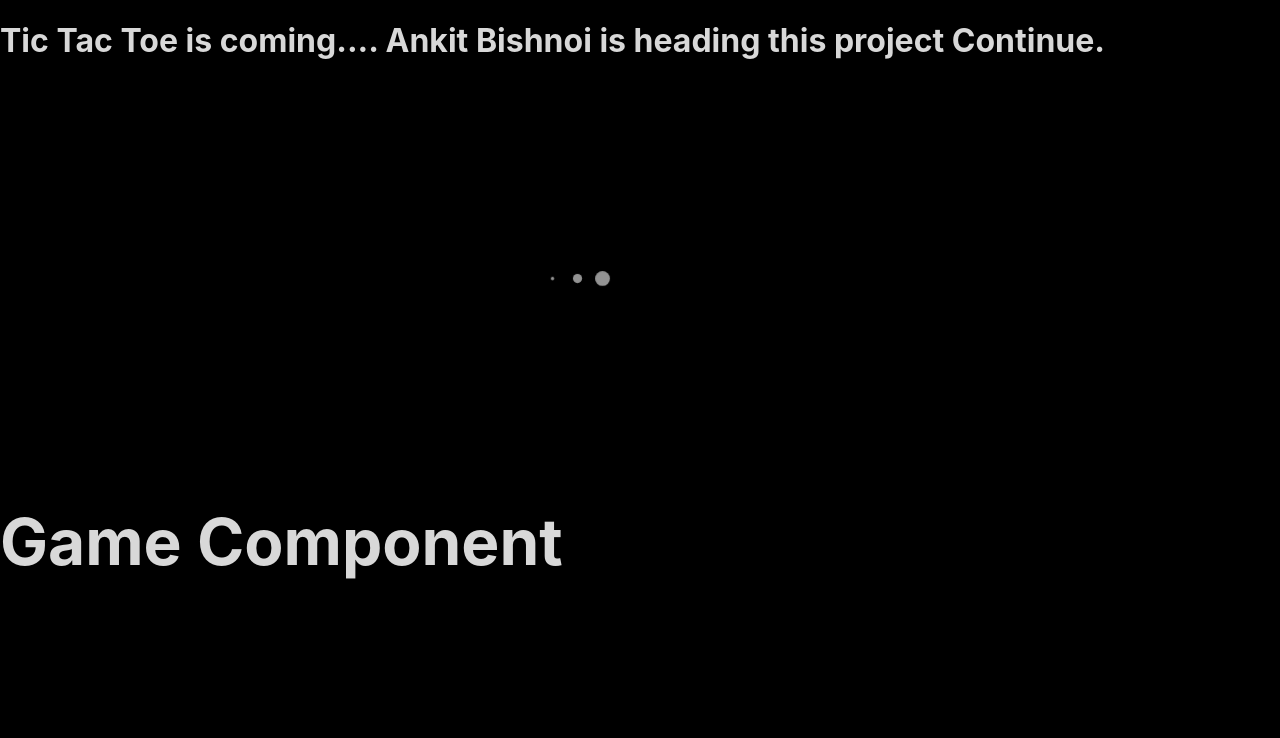
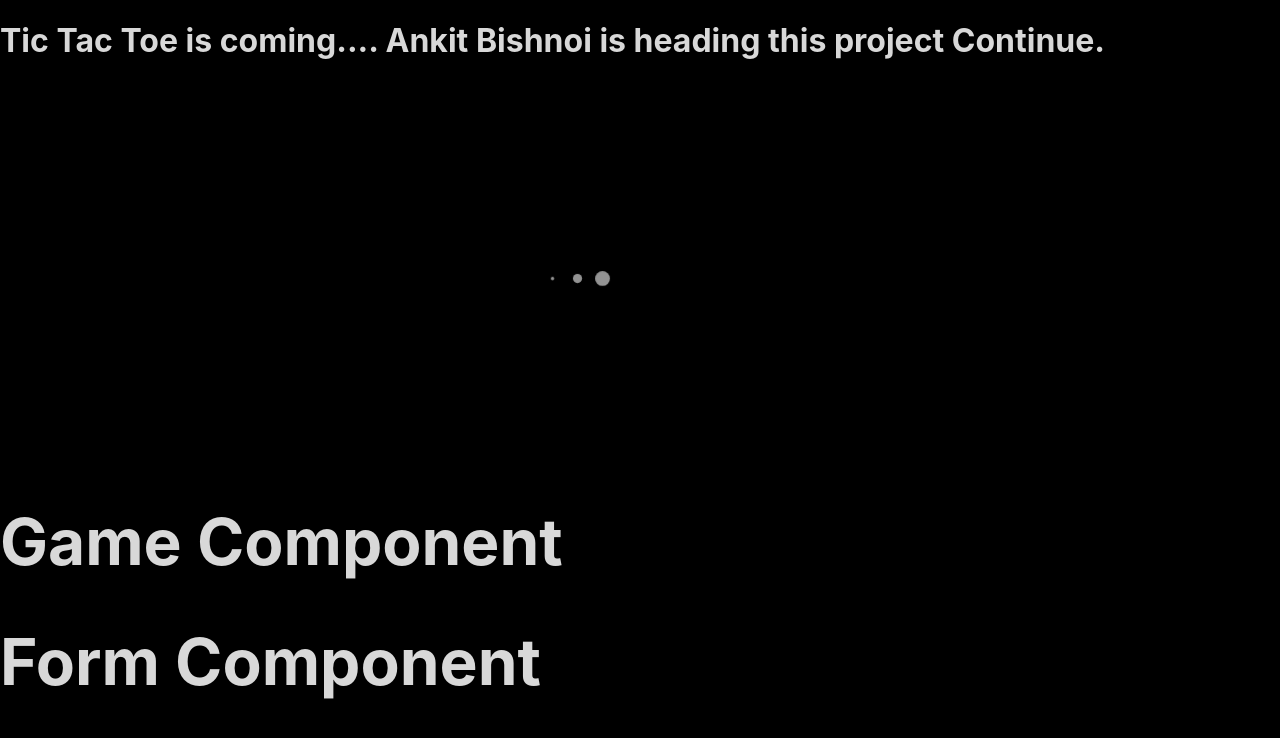
Before and after one commit to meta-ankit-kumar/Advanced-Tic-Tac-Toe, a React (Create React App) app in the folder tic-tac-toe/: page / in a window 1280 px wide. Shown: the top 738 px of the page. Built offline with nearby package versions, Linux system fonts and the light colour scheme.

Commit message:
TIC-9 Deliver the initial form component

```diff
--- /dev/null
+++ b/tic-tac-toe/src/components/form/form.component.jsx
@@ -0,0 +1,7 @@
+export const Form = () => {
+	return (
+		<h1>
+            Form Component
+		</h1>
+	);
+};
--- a/tic-tac-toe/src/components/main/main.component.jsx
+++ b/tic-tac-toe/src/components/main/main.component.jsx
@@ -1,3 +1,4 @@
+import { Form } from '../form/form.component';
 import { Game } from '../game/game.component';
 import Loading from '../loading/loading.component';
 
@@ -11,6 +12,7 @@ export const Main = () => {
             Tic Tac Toe is coming.... Ankit Bishnoi is heading this project Continue.
 			<Loading/>
 			<Game/>
+			<Form/>
 		</h1>
 	);
 };
```
